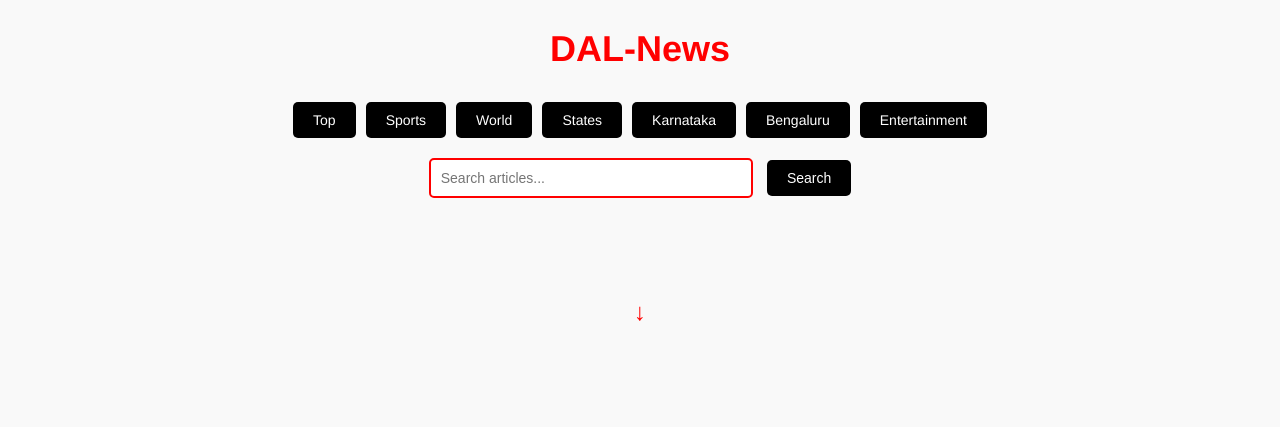
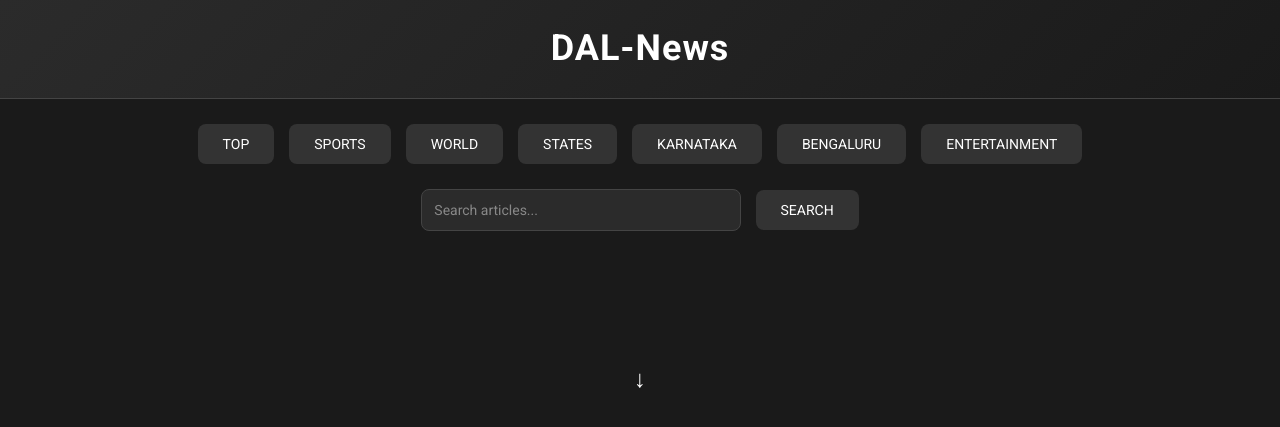
Before and after one commit to Arshbir1/News_Agent, a Flask app: page / in a window 1280 px wide. Shown: the top 427 px of the page. Run offline with Flask 3, Linux system fonts and the light colour scheme; data that the repository does not hold is empty.

Commit message:
Add files via upload

```diff
--- a/backend/static/script.js
+++ b/backend/static/script.js
@@ -1,12 +1,16 @@
+document.addEventListener('DOMContentLoaded', () => loadCategory('Top'));
+
+const BASE_URL = window.location.origin;
+
 async function loadCategory(category) {
     showLoading();
     try {
-        const response = await fetch(`/category/${category}`);
+        const response = await fetch(`${BASE_URL}/category/${category}`);
         const articles = await response.json();
-        console.log(`Fetched articles for category '${category}':`, articles);  // Debugging
+        console.log(`Fetched articles for category '${category}':`, articles);
         renderArticles(articles);
     } catch (error) {
-        console.error(`Error loading category '${category}':`, error);  // Debugging
+        console.error(`Error loading category '${category}':`, error);
         alert("Failed to load articles.");
     } finally {
         hideLoading();
@@ -16,13 +20,12 @@ async function loadCategory(category) {
 async function loadBengaluruNews() {
     showLoading();
     try {
-        // Call the search endpoint with the query "Bengaluru"
-        const response = await fetch(`/search?q=Bengaluru`);
+        const response = await fetch(`${BASE_URL}/search?q=Bengaluru`);
         const articles = await response.json();
-        console.log("Fetched Bengaluru news:", articles);  // Debugging
+        console.log("Fetched Bengaluru news:", articles);
         renderArticles(articles);
     } catch (error) {
-        console.error("Error loading Bengaluru news:", error);  // Debugging
+        console.error("Error loading Bengaluru news:", error);
         alert("Failed to load Bengaluru news.");
     } finally {
         hideLoading();
@@ -32,13 +35,12 @@ async function loadBengaluruNews() {
 async function loadKarnatakaNews() {
     showLoading();
     try {
-        // Call the search endpoint with the query "Karnataka"
-        const response = await fetch(`/search?q=Karnataka`);
+        const response = await fetch(`${BASE_URL}/search?q=Karnataka`);
         const articles = await response.json();
-        console.log("Fetched Karnataka news:", articles);  // Debugging
+        console.log("Fetched Karnataka news:", articles);
         renderArticles(articles);
     } catch (error) {
-        console.error("Error loading Karnataka news:", error);  // Debugging
+        console.error("Error loading Karnataka news:", error);
         alert("Failed to load Karnataka news.");
     } finally {
         hideLoading();
@@ -53,51 +55,14 @@ async function searchArticles() {
         hideLoading();
         return;
     }
-
     try {
-        // Pass the search query as a query parameter
-        const response = await fetch(`/search?q=${encodeURIComponent(query)}`);
+        const response = await fetch(`${BASE_URL}/search?q=${encodeURIComponent(query)}`);
         const articles = await response.json();
-        console.log(`Fetched articles for search query '${query}':`, articles);  // Debugging
+        console.log(`Fetched articles for search query '${query}':`, articles);
         renderArticles(articles);
     } catch (error) {
-        console.error(`Error searching articles:`, error);  // Debugging
+        console.error(`Error searching articles:`, error);
         alert("Failed to search articles.");
-    } finally {
-        hideLoading();
-    }
-}
-
-async function loadArticleDetails(title) {
-    const detailsDiv = document.getElementById(`details-${title.replace(/ /g, '-')}`);
-    if (detailsDiv.innerHTML) {
-        // Toggle visibility if details are already loaded
-        detailsDiv.style.display = detailsDiv.style.display === 'none' ? 'block' : 'none';
-        return;
-    }
-
-    showLoading();
-    try {
-        // Encode the title for the URL
-        const encodedTitle = encodeURIComponent(title);
-        const response = await fetch(`/article/${encodedTitle}`);
-        const article = await response.json();
-        if (article.error) {
-            alert(article.error);
-            return;
-        }
-
-        // Display article details
-        detailsDiv.innerHTML = `
-            <p><strong>Summary:</strong> ${article.summary || "No summary available."}</p>
-            <p><strong>Content:</strong> ${article.content || "No content available."}</p>
-            <p><strong>Source:</strong> <a href="${article.link}" target="_blank">Read more</a></p>
-            <img src="${article.image_url}" alt="${article.title}" style="width:200px;">
-        `;
-        detailsDiv.style.display = 'block';
-    } catch (error) {
-        console.error(`Error loading article details: ${error}`);
-        alert("Failed to load article details.");
     } finally {
         hideLoading();
     }
@@ -105,17 +70,18 @@ async function loadArticleDetails(title) {
 
 function renderArticles(articles) {
     const articlesDiv = document.getElementById('news-articles');
-    articlesDiv.innerHTML = ''; // Clear previous articles
-    if (articles.length === 0) {
-        articlesDiv.innerHTML = '<p>No articles found for this category.</p>';
+    articlesDiv.innerHTML = '';
+    if (!articles || articles.length === 0) {
+        articlesDiv.innerHTML = '<p>No articles found.</p>';
         return;
     }
     articles.forEach(article => {
         const articleDiv = document.createElement('div');
-        articleDiv.className = 'article';
+        articleDiv.className = 'article-card';
         articleDiv.innerHTML = `
-            <h2><a href="/article/${encodeURIComponent(article.title)}" style="text-decoration: none; color: blue;">${article.title}</a></h2>
-            <img src="${article.image_url}" alt="${article.title}" style="width:200px;">
+            <img src="${article.image_url || 'https://via.placeholder.com/300'}" alt="${article.title}">
+            <h2><a href="/article_page/${encodeURIComponent(article.title)}">${article.title}</a></h2>
+            <p>${article.content.substring(0, 100)}...</p>
         `;
         articlesDiv.appendChild(articleDiv);
     });
--- a/backend/static/styles.css
+++ b/backend/static/styles.css
@@ -1,146 +1,245 @@
+/* General RESET Styles */
+* {
+    margin: 0;
+    padding: 0;
+    box-sizing: border-box;
+}
+
 /* General Styles */
 body {
-    font-family: 'Georgia', serif; /* Classic news-style font */
-    margin: 0;
-    padding: 0;
-    background-color: #f9f9f9; /* Light gray background */
-    color: #333; /* Dark text for readability */
+    font-family: 'Lora', serif;
+    background-color: #1a1a1a;
+    color: #e0e0e0;
     line-height: 1.6;
+    padding-bottom: 40px;
 }
 
-h1 {
+/* Header */
+header {
+    background: linear-gradient(135deg, #2b2b2b, #1a1a1a);
+    padding: 20px;
     text-align: center;
+    border-bottom: 1px solid #444444;
+}
+
+header h1 {
+    font-family: 'Roboto', sans-serif;
     font-size: 36px;
-    color: #ff0000; /* Red heading */
-    font-family: 'Helvetica', sans-serif; /* Modern sans-serif for headings */
-    margin-top: 20px;
+    font-weight: 700;
+    color: #ffffff;
+    letter-spacing: 1px;
 }
 
 /* Categories Section */
 #categories {
     display: flex;
     justify-content: center;
-    gap: 10px;
-    margin: 20px 0;
+    gap: 15px;
+    margin: 25px 0;
+    flex-wrap: wrap;
 }
 
 #categories button {
-    padding: 10px 20px;
+    padding: 12px 25px;
     border: none;
-    border-radius: 5px;
-    background-color: #000000; /* Black buttons */
-    color: white;
+    border-radius: 8px;
+    background-color: #333333;
+    color: #ffffff;
     cursor: pointer;
+    font-family: 'Roboto', sans-serif;
     font-size: 14px;
-    font-family: 'Helvetica', sans-serif; /* Modern sans-serif for buttons */
-    transition: background-color 0.3s ease, transform 0.3s ease;
+    font-weight: 500;
+    text-transform: uppercase;
+    transition: background-color 0.3s ease, transform 0.3s ease, box-shadow 0.3s ease;
 }
 
 #categories button:hover {
-    background-color: #333; /* Dark gray on hover */
-    transform: translateY(-3px); /* Slight lift on hover */
+    background-color: #4a4a4a;
+    transform: translateY(-2px);
+    box-shadow: 0 4px 12px rgba(0, 0, 0, 0.3);
 }
 
 /* Search Section */
 #search {
     text-align: center;
-    margin: 20px 0;
+    margin: 25px 0;
 }
 
 #search input {
-    padding: 10px;
-    border: 2px solid #ff0000; /* Red border */
-    border-radius: 5px;
+    padding: 12px;
+    border: 1px solid #444444;
+    border-radius: 8px;
     font-size: 14px;
-    width: 300px;
+    width: 320px;
     margin-right: 10px;
+    background-color: #2b2b2b;
+    color: #e0e0e0;
+    font-family: 'Roboto', sans-serif;
+    transition: border-color 0.3s ease;
+}
+
+#search input::placeholder {
+    color: #888888;
+}
+
+#search input:focus {
+    border-color: #ffffff;
+    outline: none;
 }
 
 #search button {
-    padding: 10px 20px;
+    padding: 12px 25px;
     border: none;
-    border-radius: 5px;
-    background-color: #000000; /* Black button */
-    color: white;
+    border-radius: 8px;
+    background-color: #333333;
+    color: #ffffff;
     cursor: pointer;
+    font-family: 'Roboto', sans-serif;
     font-size: 14px;
-    transition: background-color 0.3s ease, transform 0.3s ease;
+    font-weight: 500;
+    text-transform: uppercase;
+    transition: background-color 0.3s ease, transform 0.3s ease, box-shadow 0.3s ease;
 }
 
 #search button:hover {
-    background-color: #333; /* Dark gray on hover */
-    transform: translateY(-3px); /* Slight lift on hover */
+    background-color: #4a4a4a;
+    transform: translateY(-2px);
+    box-shadow: 0 4px 12px rgba(0, 0, 0, 0.3);
 }
 
 /* Loading Indicator */
 #loading {
     text-align: center;
     font-size: 18px;
-    color: #ff0000; /* Red text */
-    margin: 20px 0;
+    color: #ffffff;
+    margin: 25px 0;
+    font-family: 'Roboto', sans-serif;
 }
 
 /* News Articles Section */
 #news-articles {
     display: grid;
-    grid-template-columns: repeat(auto-fill, minmax(300px, 1fr));
-    gap: 20px;
-    padding: 20px;
-    perspective: 1000px; /* For 3D effect */
+    grid-template-columns: repeat(auto-fill, minmax(320px, 1fr));
+    gap: 25px;
+    padding: 30px;
+    perspective: 1000px;
 }
 
 .article-card {
-    background-color: white;
-    border-radius: 10px;
-    box-shadow: 0 4px 10px rgba(0, 0, 0, 0.1);
+    background-color: #2b2b2b;
+    border-radius: 12px;
+    box-shadow: 0 6px 15px rgba(0, 0, 0, 0.4);
     overflow: hidden;
-    transform-style: preserve-3d; /* Enable 3D transformations */
-    transition: transform 0.5s ease, box-shadow 0.5s ease;
+    transform-style: preserve-3d;
+    transition: transform 0.3s ease, box-shadow 0.3s ease;
 }
 
 .article-card:hover {
-    transform: rotateY(5deg) scale(1.02); /* Subtle 3D rotation and scale on hover */
-    box-shadow: 0 8px 20px rgba(0, 0, 0, 0.2);
+    transform: translateY(-5px);
+    box-shadow: 0 10px 25px rgba(0, 0, 0, 0.6);
 }
 
 .article-card img {
     width: 100%;
-    height: 200px;
+    height: 220px;
     object-fit: cover;
-    transition: transform 0.5s ease;
+    transition: transform 0.3s ease;
 }
 
 .article-card:hover img {
-    transform: scale(1.1); /* Zoom effect on hover */
+    transform: scale(1.05);
 }
 
 .article-card h2 {
-    font-size: 20px;
-    margin: 15px;
-    color: #ff0000; /* Red heading */
-    font-family: 'Helvetica', sans-serif; /* Modern sans-serif for headlines */
+    font-size: 22px;
+    margin: 20px;
+    color: #ffffff;
+    font-family: 'Roboto', sans-serif;
+    font-weight: 700;
+}
+
+.article-card h2 a {
+    text-decoration: none;
+    color: #ffffff;
+}
+
+.article-card h2 a:hover {
+    color: #cccccc;
 }
 
 .article-card p {
+    font-size: 15px;
+    margin: 20px;
+    color: #b3b3b3;
+}
+
+/* Article Page Specific */
+.article-content {
+    max-width: 800px;
+    margin: 30px auto;
+    padding: 20px;
+    background-color: #2b2b2b;
+    border-radius: 12px;
+    box-shadow: 0 6px 15px rgba(0, 0, 0, 0.4);
+}
+
+.article-content h2 {
+    font-size: 28px;
+    color: #ffffff;
+    font-family: 'Roboto', sans-serif;
+    font-weight: 700;
+    margin-bottom: 20px;
+}
+
+.article-image {
+    width: 100%;
+    max-width: 300px;
+    height: auto;
+    margin: 20px 0;
+    border-radius: 8px;
+}
+
+.article-content p {
+    font-size: 16px;
+    color: #b3b3b3;
+    margin: 15px 0;
+}
+
+.article-content strong {
+    color: #ffffff;
+}
+
+.article-content a {
+    color: #ffffff;
+    text-decoration: underline;
+}
+
+.article-content a:hover {
+    color: #cccccc;
+}
+
+.article-content select {
+    padding: 10px;
+    border: 1px solid #444444;
+    border-radius: 8px;
+    background-color: #333333;
+    color: #ffffff;
+    font-family: 'Roboto', sans-serif;
     font-size: 14px;
-    margin: 15px;
-    color: #555;
+    margin-top: 20px;
 }
 
 /* Scroll Down Feature */
 @keyframes scrollDown {
-    0% {
-        transform: translateY(0);
-    }
-    100% {
-        transform: translateY(20px);
-    }
+    0% { transform: translateY(0); }
+    100% { transform: translateY(20px); }
 }
 
 .scroll-down-indicator {
     text-align: center;
-    margin-top: 20px;
+    margin-top: 30px;
     font-size: 24px;
-    color: #ff0000;
-    animation: scrollDown 1.5s infinite; /* Scroll down animation */
+    color: #ffffff;
+    animation: scrollDown 1.5s infinite;
+    font-family: 'Roboto', sans-serif;
 }
```
